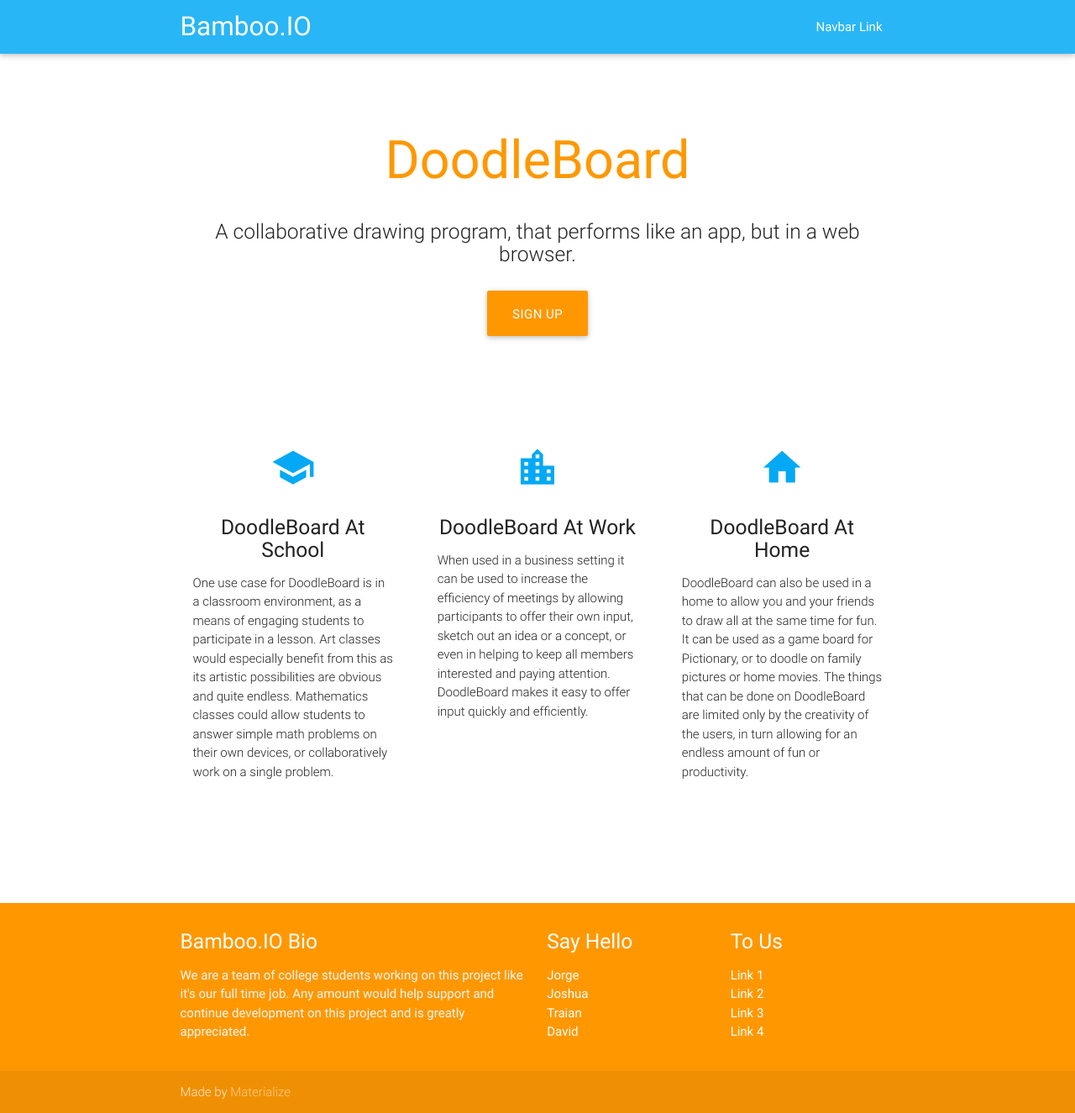
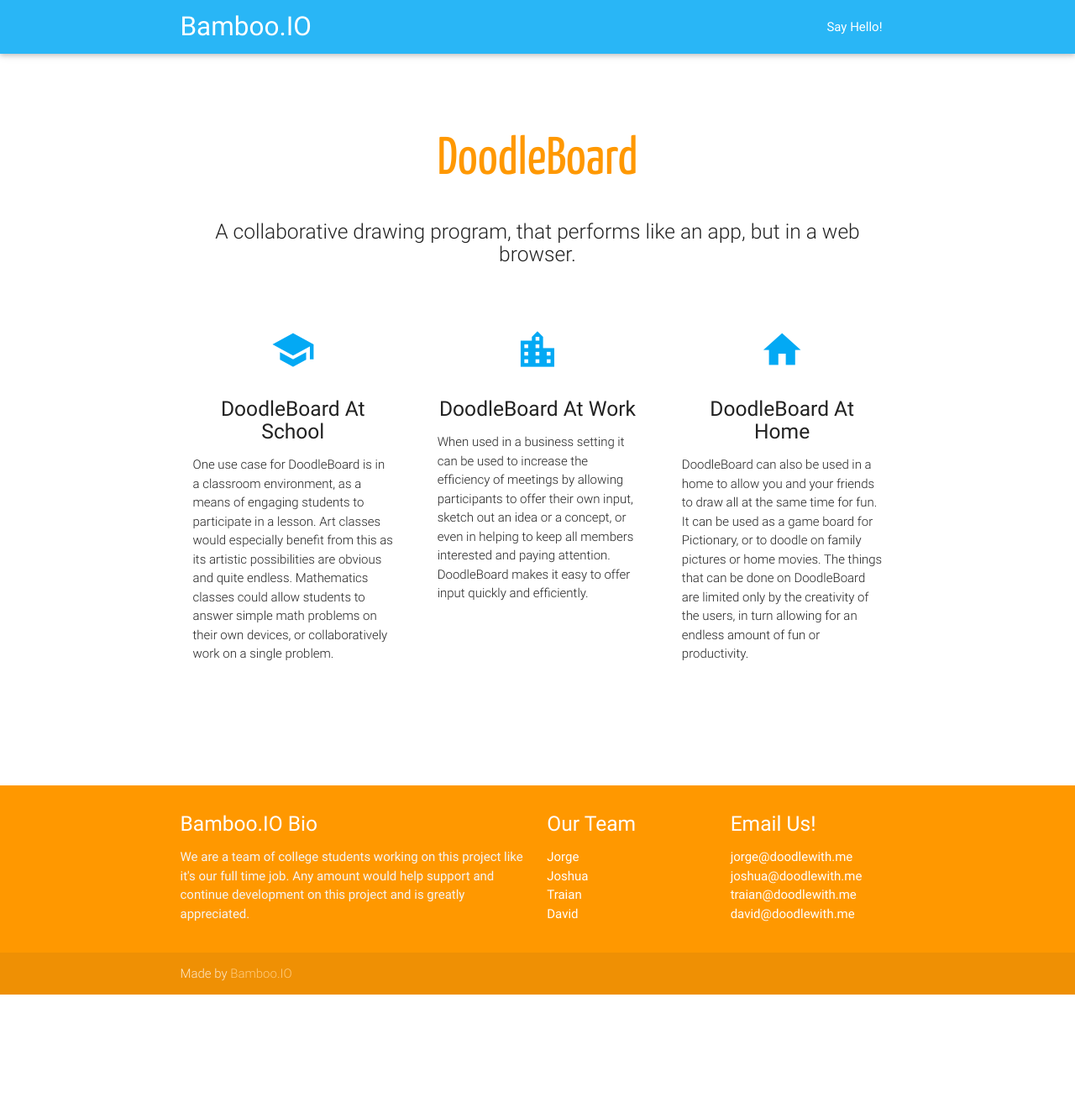
Before and after one commit to JoshuaMusgrove/joshuamusgrove.github.io, a plain HTML site: page index.html in a window 1280 px wide. Shown: the whole page at 84% size. After the commit the page ends 1184 px from the top, so only its background shows below. Drawn offline with nearby package versions, Linux system fonts and the light colour scheme.

Commit message:
Updated site

```diff
--- a/index.html
+++ b/index.html
@@ -8,13 +8,14 @@
   <!-- CSS  -->
   <link href="css/materialize.css" type="text/css" rel="stylesheet" media="screen,projection"/>
   <link href="css/style.css" type="text/css" rel="stylesheet" media="screen,projection"/>
+  <link href='http://fonts.googleapis.com/css?family=Yanone+Kaffeesatz' rel='stylesheet' type='text/css'>
 </head>
 <body>
   <nav class="light-blue lighten-1" role="navigation">
     <div class="container">
       <div class="nav-wrapper"><a id="logo-container" href="#" class="brand-logo">Bamboo.IO</a>
         <ul id="nav-mobile" class="right side-nav">
-          <li><a href="#">Navbar Link</a></li>
+          <li><a href="mailto:hello@doodlewith.us">Say Hello!</a></li>
         </ul><a href="#" data-activates="nav-mobile" class="button-collapse"><i class="mdi-navigation-menu"></i></a>
       </div>
     </div>
@@ -22,15 +23,10 @@
   <div class="section no-pad-bot" id="index-banner">
     <div class="container">
       <br><br>
-      <h1 class="header center orange-text">DoodleBoard</h1>
+      <h1 class="header center orange-text" style="font-family: 'Yanone Kaffeesatz';">DoodleBoard</h1>
       <div class="row center">
         <h5 class="header col s12 light">A collaborative drawing program, that performs like an app, but in a web browser.</h5>
       </div>
-      <div class="row center">
-        <a href="http://materializecss.com/getting-started.html" id="download-button" class="btn-large waves-effect waves-light orange">Sign Up</a>
-      </div>
-      <br><br>
-
     </div>
   </div>
 
@@ -89,7 +85,7 @@ One use case for DoodleBoard is in a classroom environment, as a means of engagi
 
         </div>
         <div class="col l3 s12">
-          <h5 class="white-text">Say Hello</h5>
+          <h5 class="white-text">Our Team</h5>
           <ul>
             <li><a class="white-text" href="#!">Jorge</a></li>
             <li><a class="white-text" href="#!">Joshua</a></li>
@@ -98,19 +94,19 @@ One use case for DoodleBoard is in a classroom environment, as a means of engagi
           </ul>
         </div>
         <div class="col l3 s12">
-          <h5 class="white-text">To Us</h5>
+          <h5 class="white-text">Email Us!</h5>
           <ul>
-            <li><a class="white-text" href="#!">Link 1</a></li>
-            <li><a class="white-text" href="#!">Link 2</a></li>
-            <li><a class="white-text" href="#!">Link 3</a></li>
-            <li><a class="white-text" href="#!">Link 4</a></li>
+            <li><a class="white-text" href="#!">jorge@doodlewith.me</a></li>
+            <li><a class="white-text" href="#!">joshua@doodlewith.me</a></li>
+            <li><a class="white-text" href="#!">traian@doodlewith.me</a></li>
+            <li><a class="white-text" href="#!">david@doodlewith.me</a></li>
           </ul>
         </div>
       </div>
     </div>
     <div class="footer-copyright">
       <div class="container">
-      Made by <a class="orange-text text-lighten-3" href="http://materializecss.com">Materialize</a>
+      Made by <a class="orange-text text-lighten-3" href="mailto:hello@doodlewith.us">Bamboo.IO</a>
       </div>
     </div>
   </footer>
```
